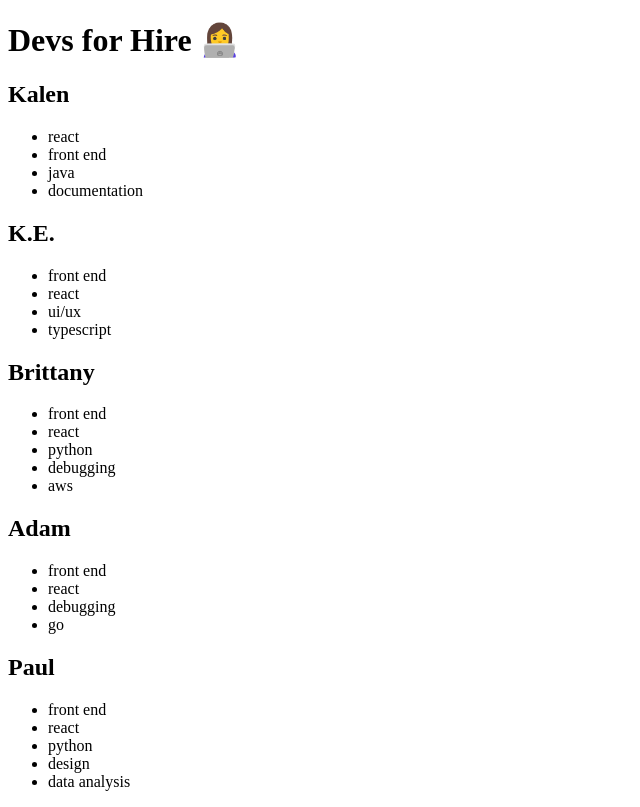
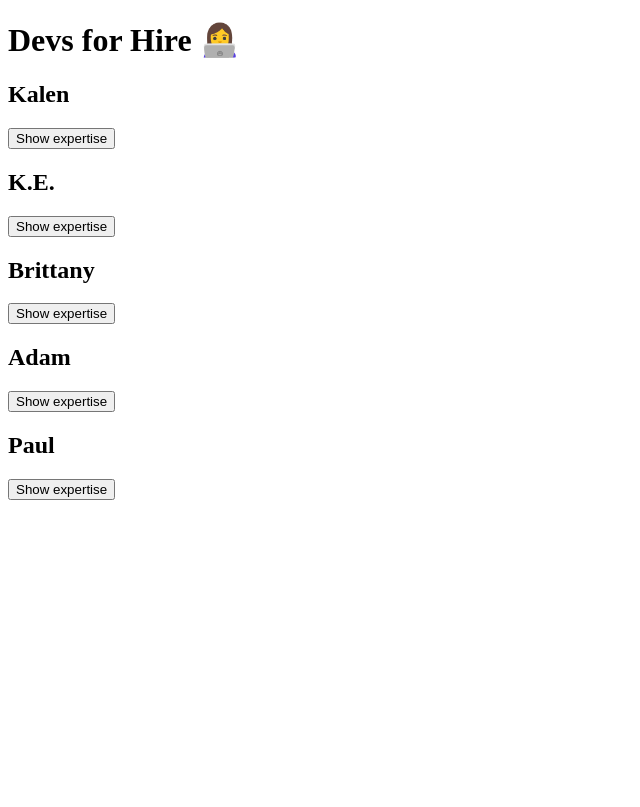
Before and after one commit to Momentum-Team-11/example-react-devs-for-hire, a React (Create React App) app: page / in a window 1280 px wide. Shown: the whole page, without its empty margins (0-640 px from the left). Built offline with nearby package versions, Linux system fonts and the light colour scheme.

Commit message:
Add expanded state to Developer component
- If expanded is true, show more info about dev skills
- If expanded is false, don't render that info
- Allow click on a button to change that state (i.e., hide/show more info)

```diff
--- a/src/App.js
+++ b/src/App.js
@@ -9,6 +9,8 @@ const App = () => {
       {developers.map((dev, idx) => {
         if (dev.availableForHire) {
           return <Developer name={dev.name} skills={dev.skills} key={idx} />
+        } else {
+          return ''
         }
       })}
     </>
--- a/src/components/Developer.js
+++ b/src/components/Developer.js
@@ -1,12 +1,23 @@
+import { useState } from 'react'
+
 const Developer = ({ name, skills }) => {
+  const [expanded, setExpanded] = useState(false)
+
   return (
     <div className="dev">
       <h2>{name}</h2>
-      <ul>
-        {skills.map((skill) => (
-          <li>{skill}</li>
-        ))}
-      </ul>
+      {expanded ? (
+        <div>
+          <button onClick={() => setExpanded(false)}>Hide expertise</button>
+          <ul>
+            {skills.map((skill) => (
+              <li>{skill}</li>
+            ))}
+          </ul>
+        </div>
+      ) : (
+        <button onClick={() => setExpanded(true)}>Show expertise</button>
+      )}
     </div>
   )
 }
```
